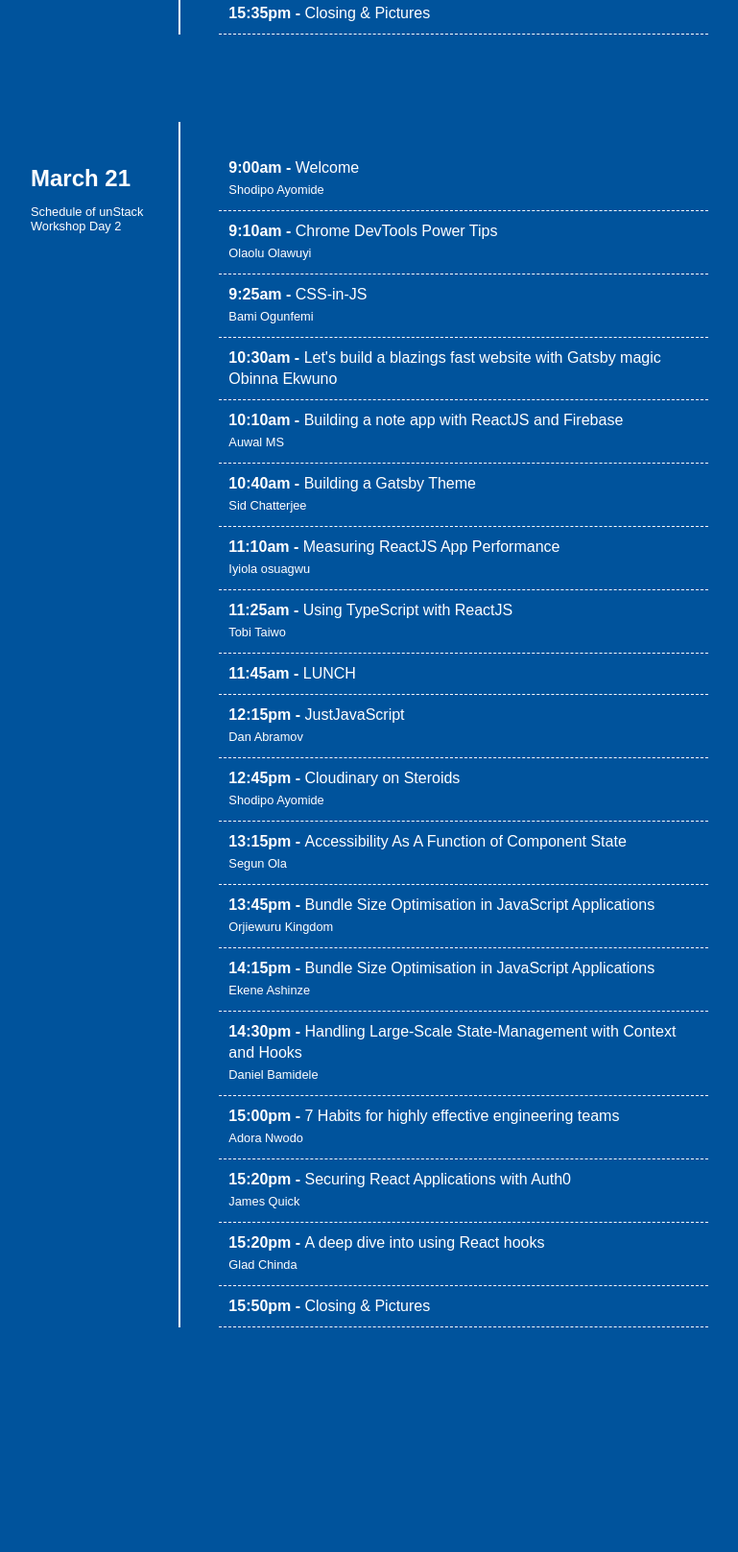
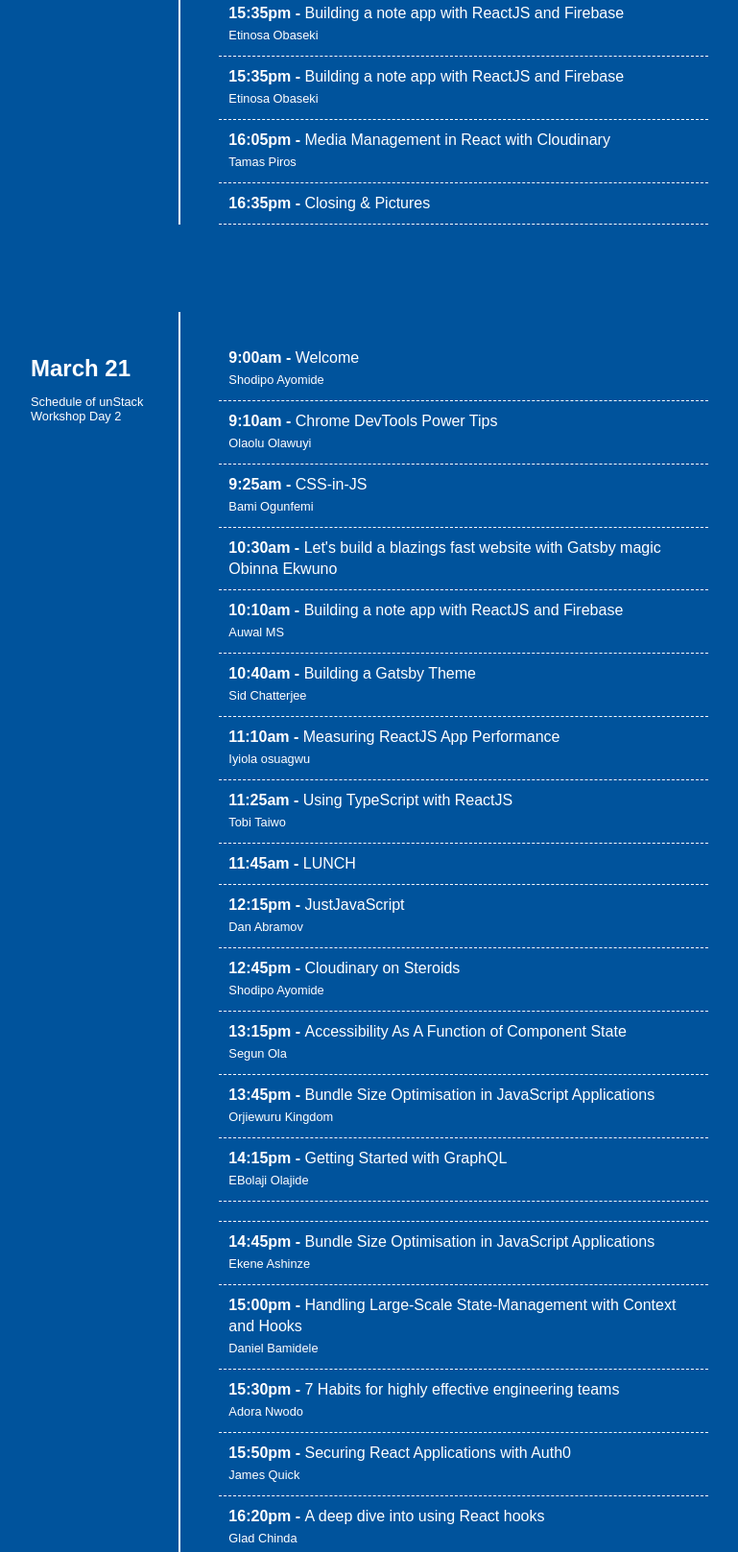
Before and after one commit to Developerayo/conference-schedule, a website: page index.html in a window 1280 px wide. Shown: the part 1288-2905 px from the top of the page at 96% size, without its empty margins (174-943 px from the left). Before the commit the page ends 2671 px from the top, so only its background shows below. Drawn offline with Linux system fonts and the light colour scheme; a web font is replaced by a local one.

Commit message:
chore: clean up schedule

```diff
--- a/index.html
+++ b/index.html
@@ -158,6 +158,30 @@
           <li>
             <a href="">
               <span class="event-time">15:35pm - </span>
+              <span class="event-name">Building a note app with ReactJS and Firebase</span>
+              <br />
+              <span class="event-location">Etinosa Obaseki</span>
+            </a>
+          </li>
+          <li>
+            <a href="">
+              <span class="event-time">15:35pm - </span>
+              <span class="event-name">Building a note app with ReactJS and Firebase</span>
+              <br />
+              <span class="event-location">Etinosa Obaseki</span>
+            </a>
+          </li>
+          <li>
+            <a href="">
+              <span class="event-time">16:05pm - </span>
+              <span class="event-name">Media Management in React with Cloudinary</span>
+              <br />
+              <span class="event-location">Tamas Piros</span>
+            </a>
+          </li>
+          <li>
+            <a href="">
+              <span class="event-time">16:35pm - </span>
               <span class="event-name">Closing & Pictures</span>
               <br />
             </a>
@@ -285,6 +309,15 @@
           <li>
             <a href="">
               <span class="event-time">14:15pm - </span>
+              <span class="event-name">Getting Started with GraphQL</span>
+              <br />
+              <span class="event-location">EBolaji Olajide</span>
+            </a>
+          </li>
+          <li>
+          <li>
+            <a href="">
+              <span class="event-time">14:45pm - </span>
               <span class="event-name">Bundle Size Optimisation in JavaScript Applications</span>
               <br />
               <span class="event-location">Ekene Ashinze</span>
@@ -292,7 +325,7 @@
           </li>
           <li>
             <a href="">
-              <span class="event-time">14:30pm - </span>
+              <span class="event-time">15:00pm - </span>
               <span class="event-name">Handling Large-Scale State-Management with Context and Hooks</span>
               <br />
               <span class="event-location">Daniel Bamidele</span>
@@ -300,7 +333,7 @@
           </li>
           <li>
             <a href="">
-              <span class="event-time">15:00pm - </span>
+              <span class="event-time">15:30pm - </span>
               <span class="event-name">7 Habits for highly effective engineering teams</span>
               <br />
               <span class="event-location">Adora Nwodo</span>
@@ -308,7 +341,7 @@
           </li>
           <li>
             <a href="">
-              <span class="event-time">15:20pm - </span>
+              <span class="event-time">15:50pm - </span>
               <span class="event-name">Securing React Applications with Auth0</span>
               <br />
               <span class="event-location">James Quick</span>
@@ -316,7 +349,7 @@
           </li>
           <li>
             <a href="">
-              <span class="event-time">15:20pm - </span>
+              <span class="event-time">16:20pm - </span>
               <span class="event-name">A deep dive into using React hooks</span>
               <br />
               <span class="event-location">Glad Chinda</span>
@@ -324,7 +357,7 @@
           </li>
           <li>
             <a href="">
-              <span class="event-time">15:50pm - </span>
+              <span class="event-time">16:50pm - </span>
               <span class="event-name">Closing & Pictures</span>
               <br />
             </a>
```
